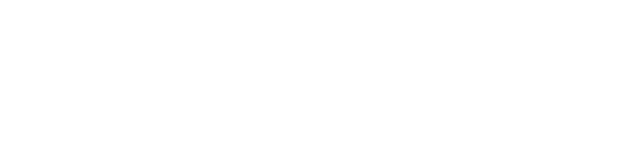
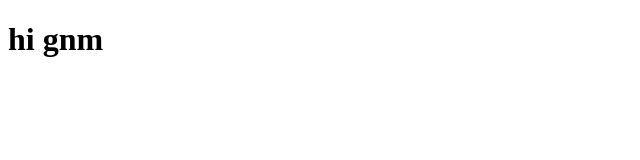
Before and after one commit to mahantesh07/crap-portfolios, a plain HTML site: page index.html in a window 1280 px wide. Shown: the whole page, without its empty margins (0-640 px from the left). Drawn offline with Linux system fonts and the light colour scheme.

Commit message:
added index html

```diff
--- a/index.html
+++ b/index.html
@@ -5,6 +5,6 @@
     <title>crap portfolio</title>
   </head>
   <body>
-
+    <h1>hi gnm</h1>
   </body>
 </html>
```
